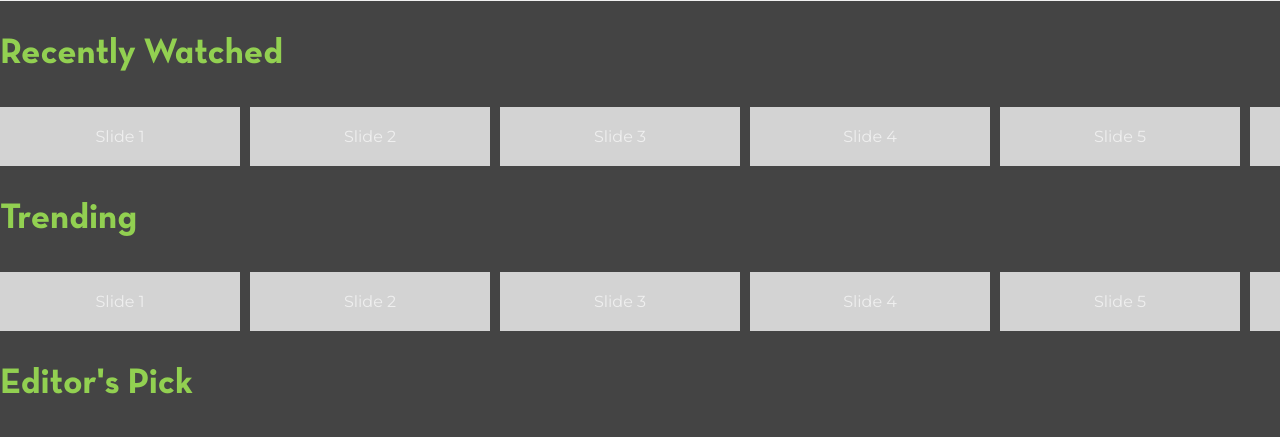
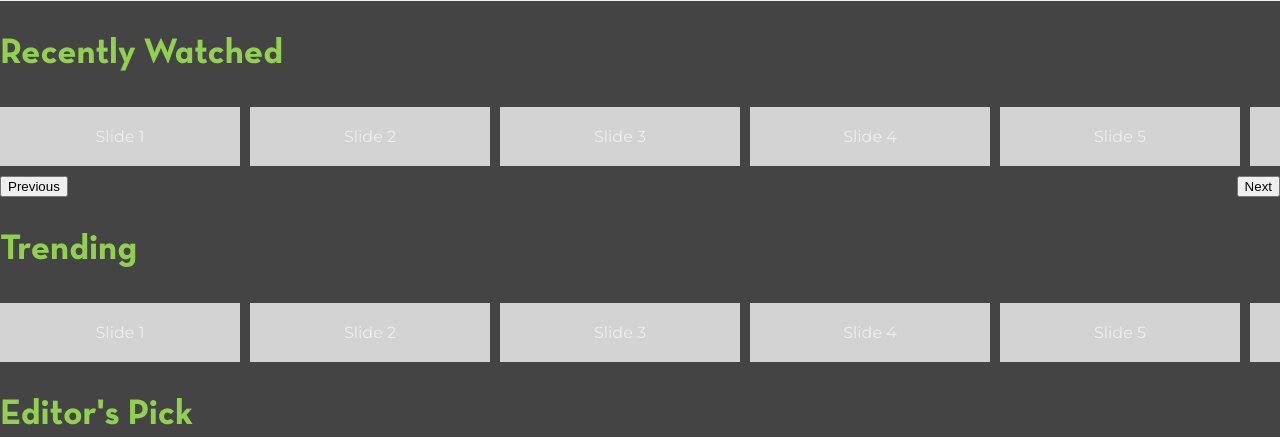
Before and after one commit to PRdWit/Ala-Project-2, a Django app: page / in a window 1280 px wide. Shown: the part 390-827 px from the top of the page. Run offline with Django 5.2, Linux system fonts and the light colour scheme; style sheets or scripts are compiled from the project's sources; some libraries are stand-ins or nearby versions.

Commit message:
Added controls

```diff
--- a/HOBO/HoboBrain/templates/homepage.html
+++ b/HOBO/HoboBrain/templates/homepage.html
@@ -31,6 +31,10 @@
               <div class="carousel-item">Slide 9</div>
               <div class="carousel-item">Slide 10</div>
             </div>
+        </div>
+        <div class="carousel-controls">
+            <button onclick="scrollCarousel(-1)">Previous</button>
+            <button onclick="scrollCarousel(1)">Next</button>
         </div>
     </section>
     <section id="Trending">
```
